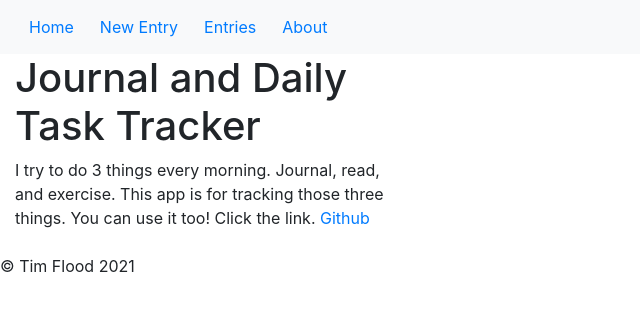
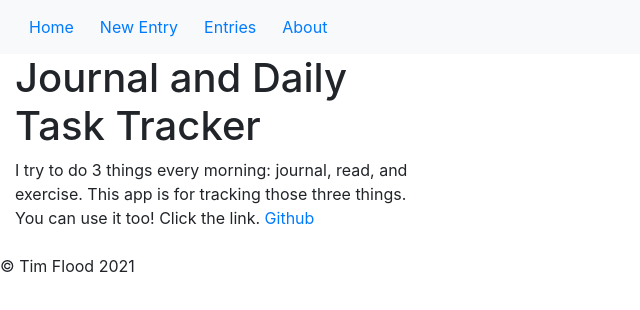
Before and after one commit to t-flood/journal-project, a React (Create React App) app in the folder client/: page / in a window 1280 px wide. Shown: the top 310 px of the page, without its empty margins (0-640 px from the left). Built offline with nearby package versions, Linux system fonts and the light colour scheme.

Commit message:
changed some copy on the home page

```diff
--- a/client/src/components/Home.js
+++ b/client/src/components/Home.js
@@ -7,7 +7,7 @@ class Home extends Component {
         <div className="col-md-4 mb-4">
           <h1>Journal and Daily Task Tracker</h1>
           <p>
-            I try to do 3 things every morning. Journal, read, and exercise.
+            I try to do 3 things every morning: journal, read, and exercise.
             This app is for tracking those three things. You can use it too!
             Click the link.{" "}
             <a href="https://github.com/t-flood/journal-project">Github</a>
```
